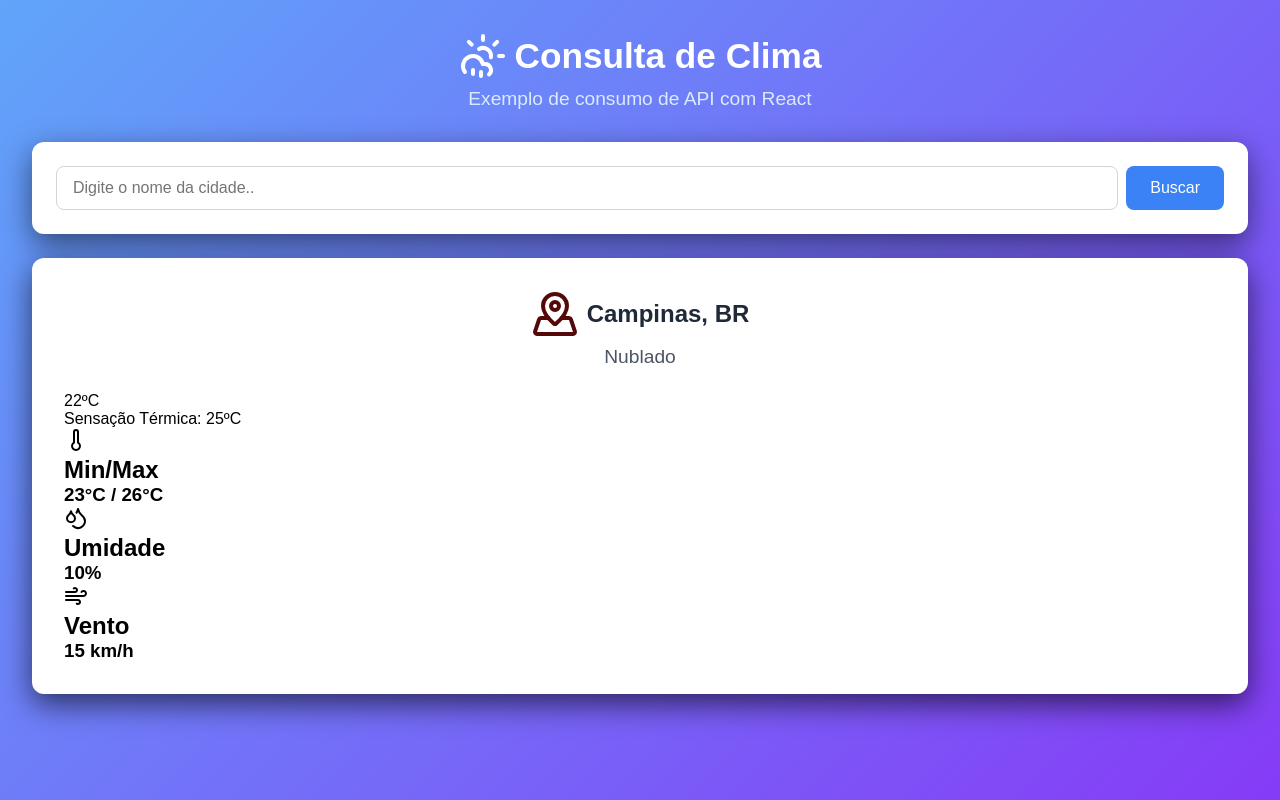
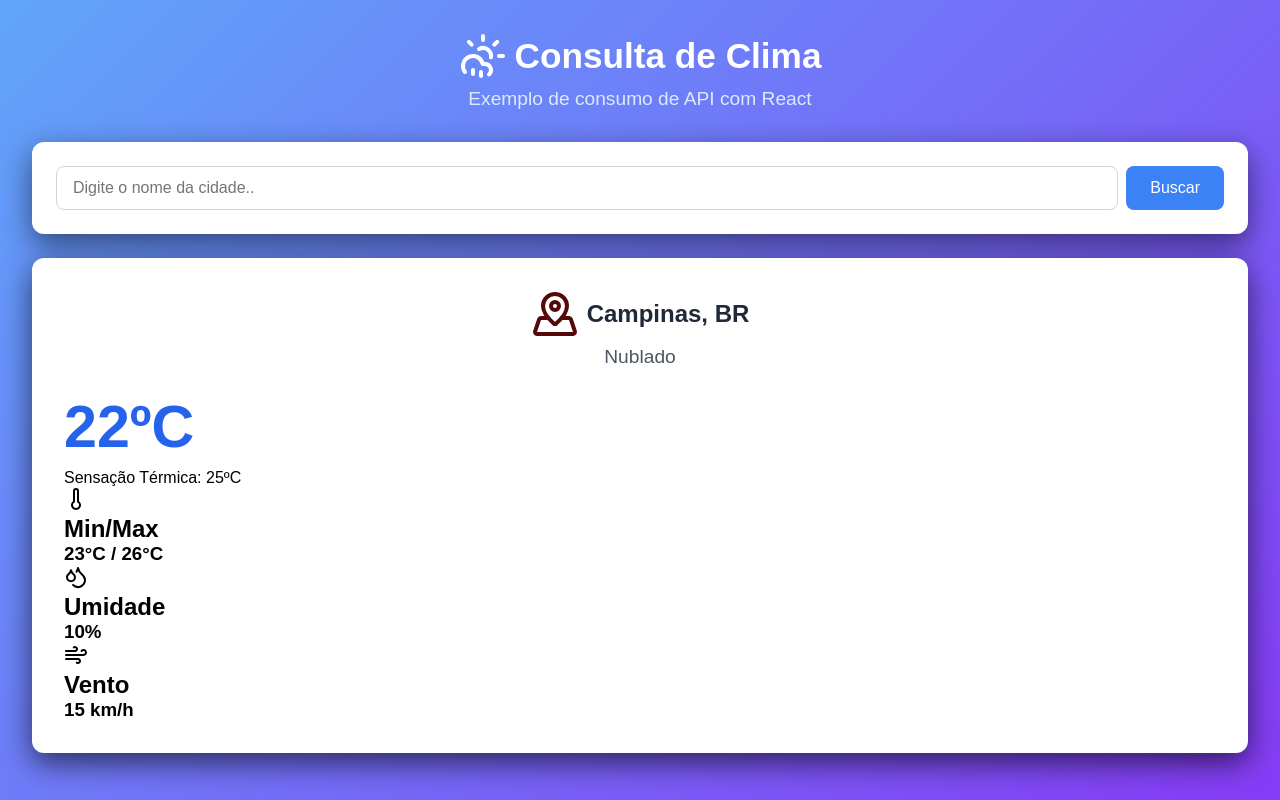
Before and after one commit to laurabrilhantee/climao, a React (Vite) app: page / in a window 1280 px wide. Built offline with nearby package versions, Linux system fonts and the light colour scheme.

Commit message:
Add files via upload

```diff
--- a/src/App.css
+++ b/src/App.css
@@ -100,9 +100,14 @@ header p{
  text-align: center;
  margin-bottom: 32px;
 }
-.temperatura-valor{
+#temperatura-valor{
   font-size: 3.7em;
   font-weight: bold;
   color: #2563eb;
   margin-bottom: 8px;
 }
+.detalhes-box{
+  display: grid;
+  grid-template-columns: repeat(3.1fr);
+  gap: 16px;
+}
```
